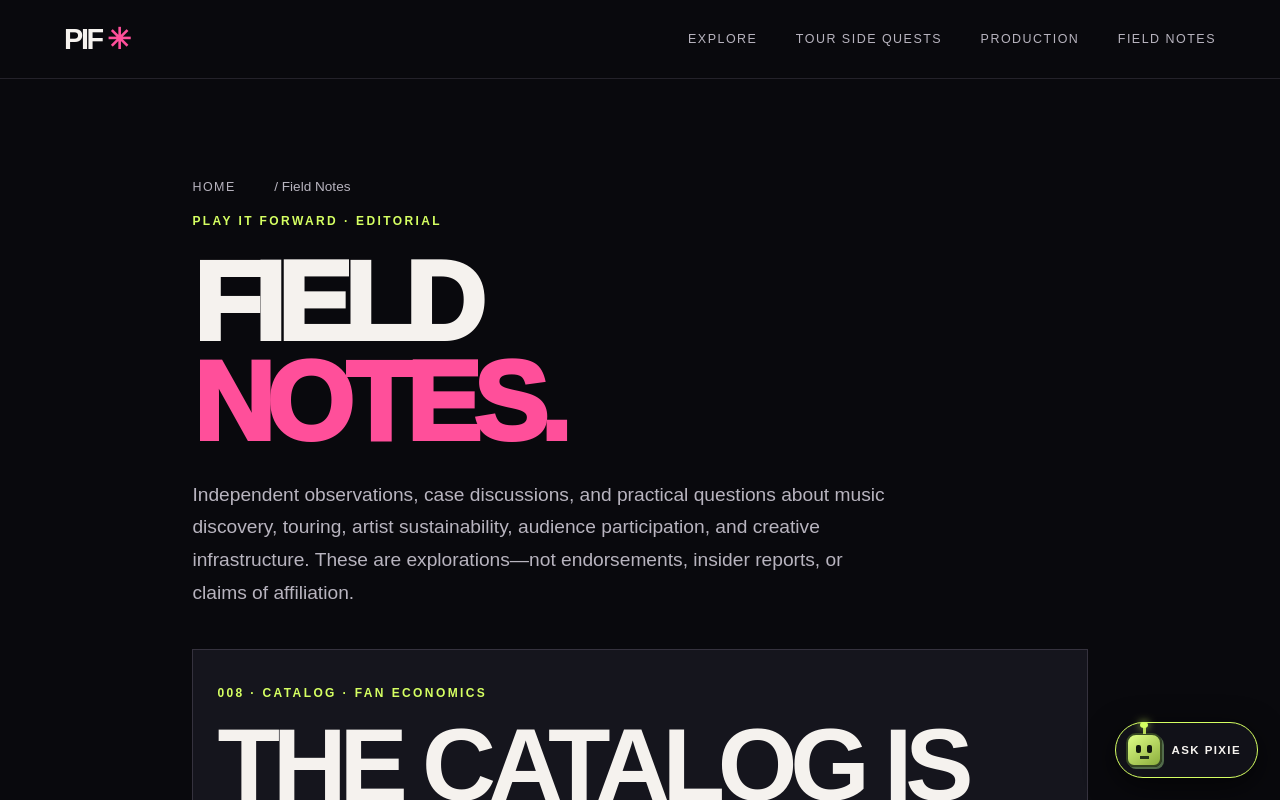
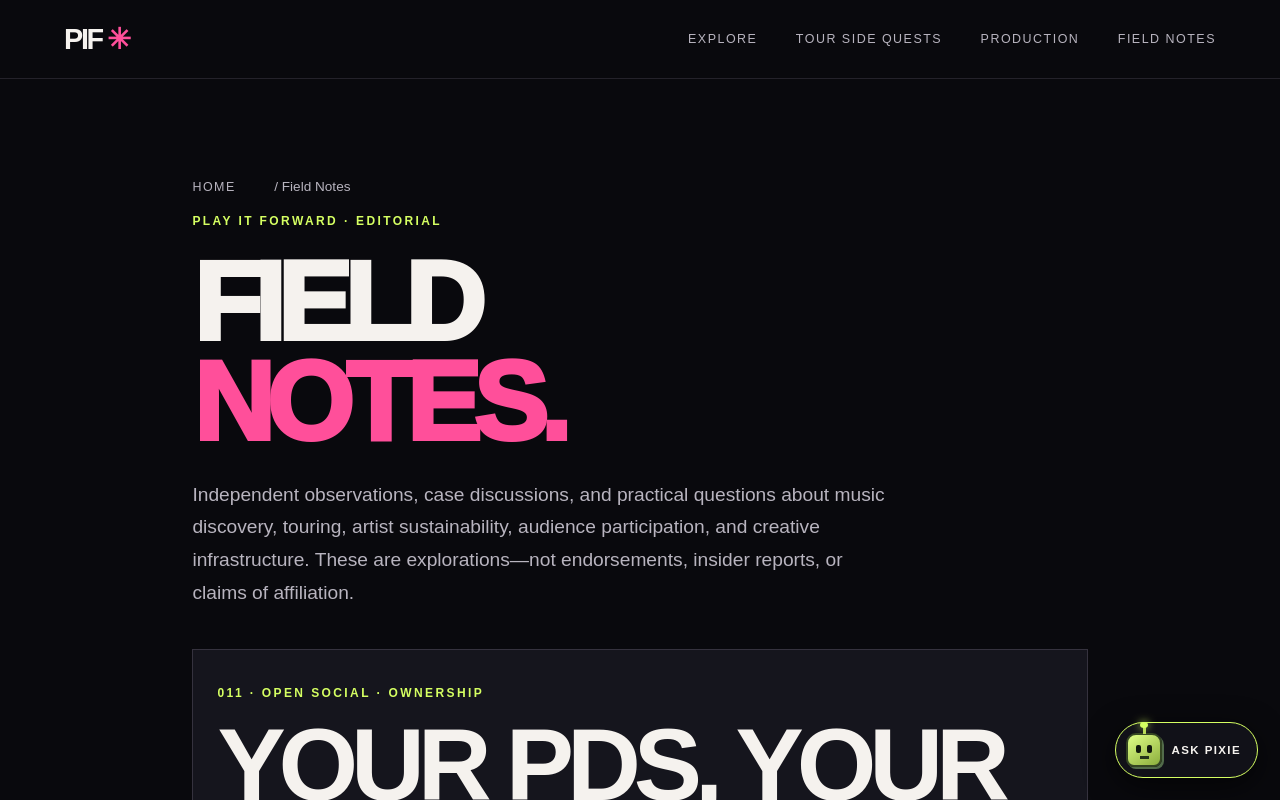
Before and after one commit to Loptr-Lab/pay-it-forward, a Next.js app: page /field-notes in a window 1280 px wide. Shown: the top 800 px of the page. Built offline with nearby package versions, Linux system fonts and the light colour scheme.

Commit message:
Add Field Notes 011 to editorial index

```diff
--- a/src/app/field-notes/page.tsx
+++ b/src/app/field-notes/page.tsx
@@ -4,6 +4,7 @@ import Breadcrumbs from "../components/Breadcrumbs";
 import type { Metadata } from "next";
 export const metadata: Metadata = { title: "Field Notes | PLAY IT FORWARD", description: "Independent observations and case discussions on music discovery, touring, artist sustainability, audience participation, and creative infrastructure.", alternates: { canonical: "https://loptr-lab.github.io/pay-it-forward/field-notes/", types: { "application/rss+xml": [{ url: "https://loptr-lab.github.io/pay-it-forward/field-notes/feed.xml", title: "Play It Forward Field Notes RSS" }] } }, openGraph: { title: "Play It Forward Field Notes", description: "Independent music, culture, touring and creative infrastructure.", url: "https://loptr-lab.github.io/pay-it-forward/field-notes/", type: "website" } };
 const posts=[
+{n:"011",title:"Your PDS, Your Terms",desc:"A people-first path to hosting an AT Protocol identity, moving from another PDS, and making infrastructure choices without sponsorship.",href:"/field-notes/your-pds-your-terms/",tag:"Open Social · Ownership"},
 {n:"008",title:"The Catalog Is Not Dead",desc:"Catalog music, fan memory, direct support, and how artists may respectfully reactivate existing audience relationships.",href:"/field-notes/catalog-is-not-dead/",tag:"Catalog · Fan Economics"},
 {n:"009",title:"What an Artist Actually Buys From a Label",desc:"A framework for evaluating administration, revenue share, rights, independent services, and creative freedom.",href:"/field-notes/label-services-and-creative-freedom/",tag:"Artist Economics · Rights"},
 {n:"010",title:"The Nostalgia Cycle",desc:"G-Eazy and Logic's Endless Summer reunion as a case discussion in catalog context and audience reactivation.",href:"/field-notes/the-nostalgia-cycle/",tag:"Catalog · Touring · Culture"},
```
